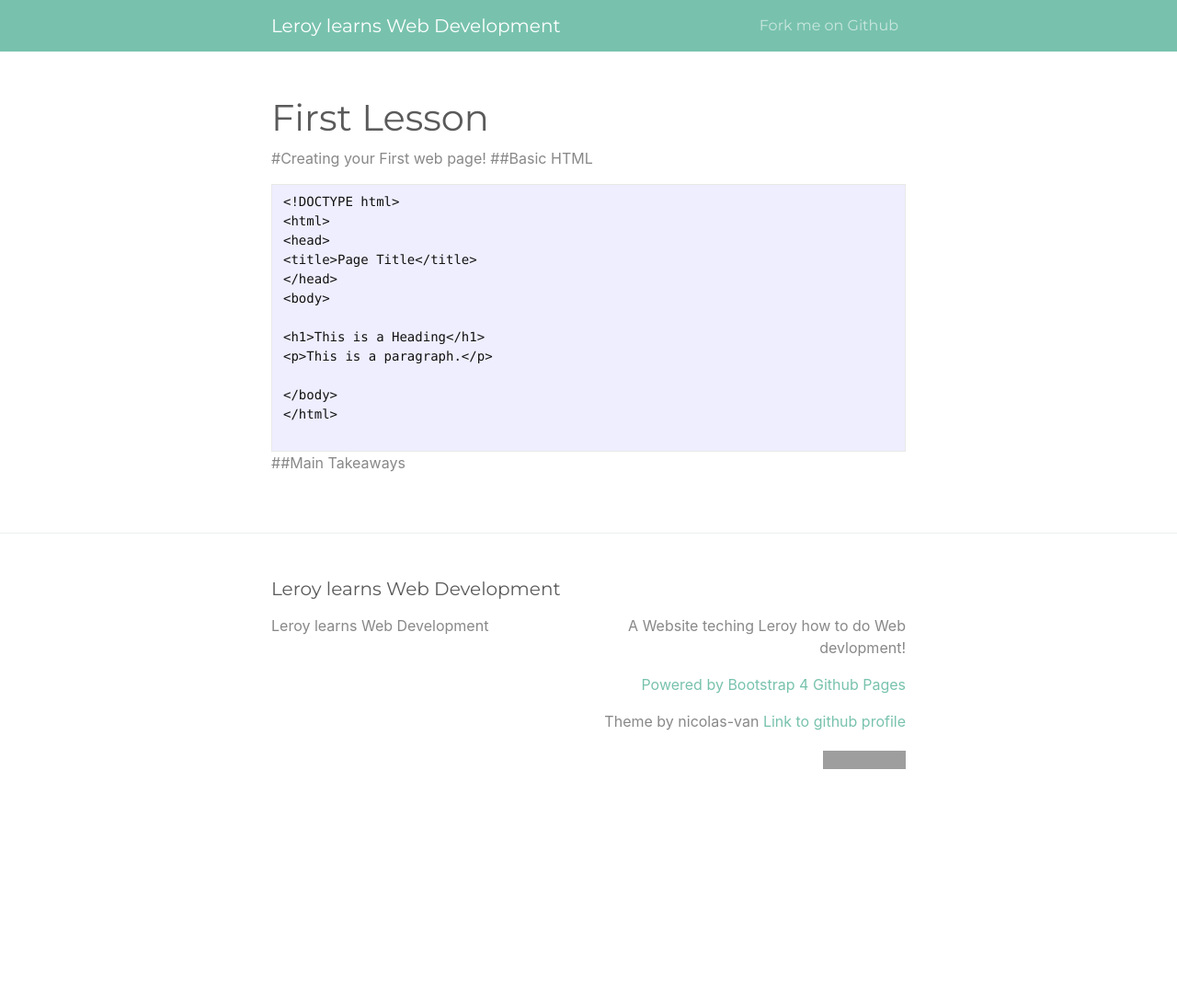
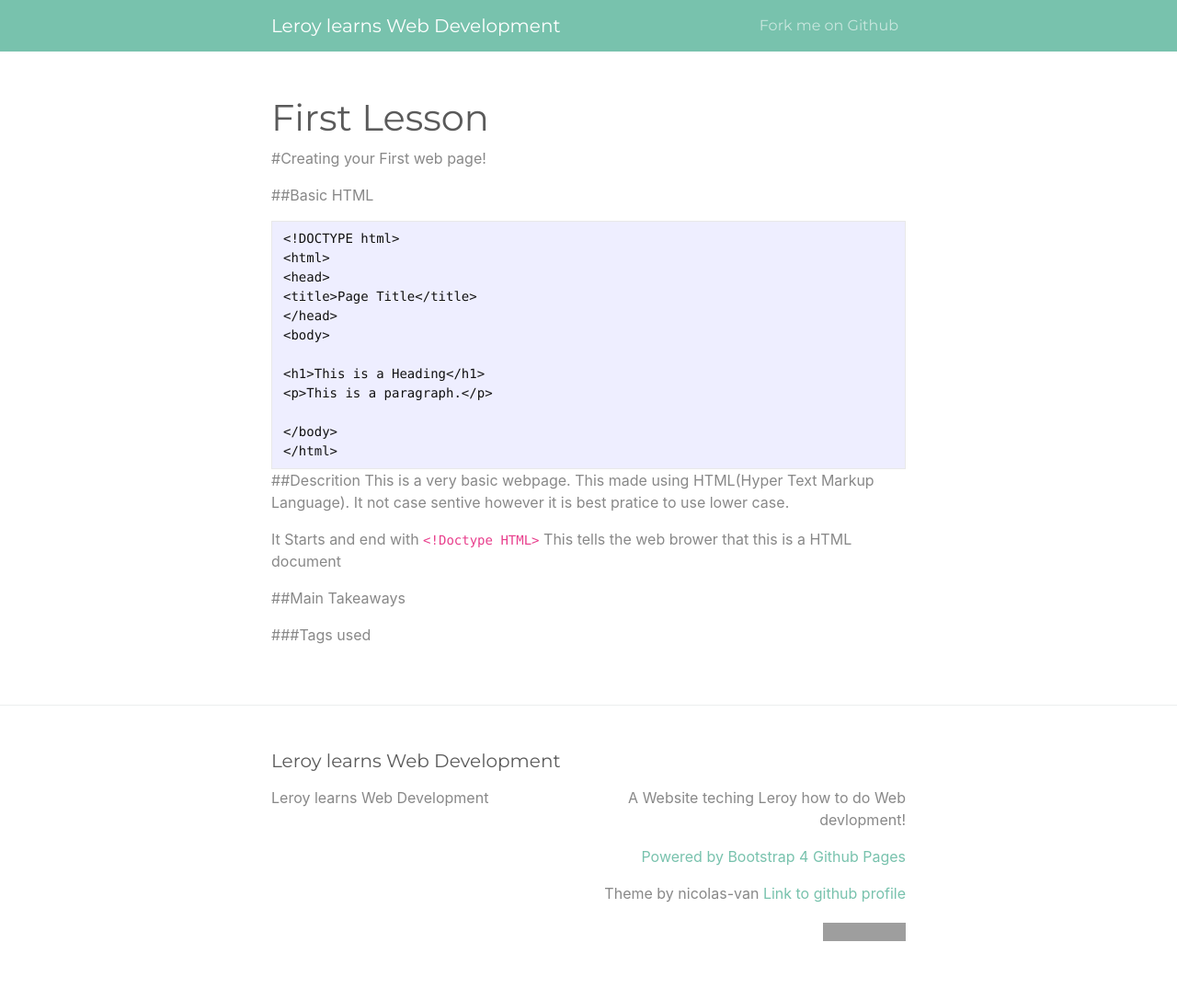
Before and after one commit to camilla-jones/leroy-learns, a Jekyll site: the page built from HTML/basic-html.md, in a window 1280 px wide. Shown: the whole page at 92% size. Built offline with Jekyll 4.4.1, drawn with Linux system fonts in a browser that asks for light colours; before the commit the page ends 900 px from its top, so only the background shows below that; grey boxes are pictures that could not be loaded.

Commit message:
Update basic-html.md

````diff
--- a/HTML/basic-html.md
+++ b/HTML/basic-html.md
@@ -3,6 +3,7 @@ layout: home
 title: First Lesson
 ---
 #Creating your First web page!
+
 ##Basic HTML
 ```
 <!DOCTYPE html>
@@ -17,7 +18,12 @@ title: First Lesson
 
 </body>
 </html>
+```
+##Descrition
+This is a very basic webpage. This made using HTML(Hyper Text Markup Language). It not case sentive however it is best pratice to use lower case.
 
-```
+It Starts and end with `<!Doctype HTML>` This tells the web brower that this is a HTML document
 
 ##Main Takeaways
+
+###Tags used
````
